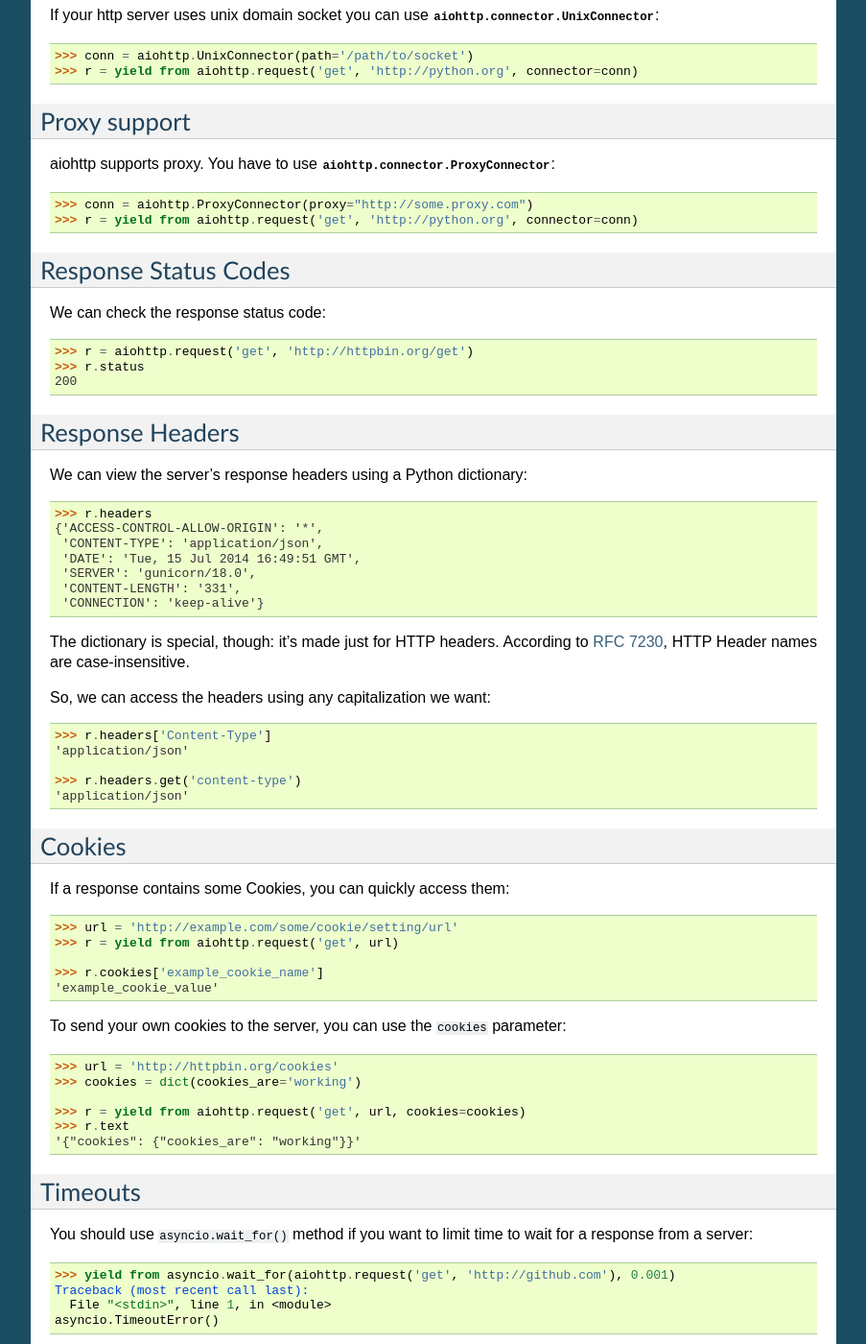
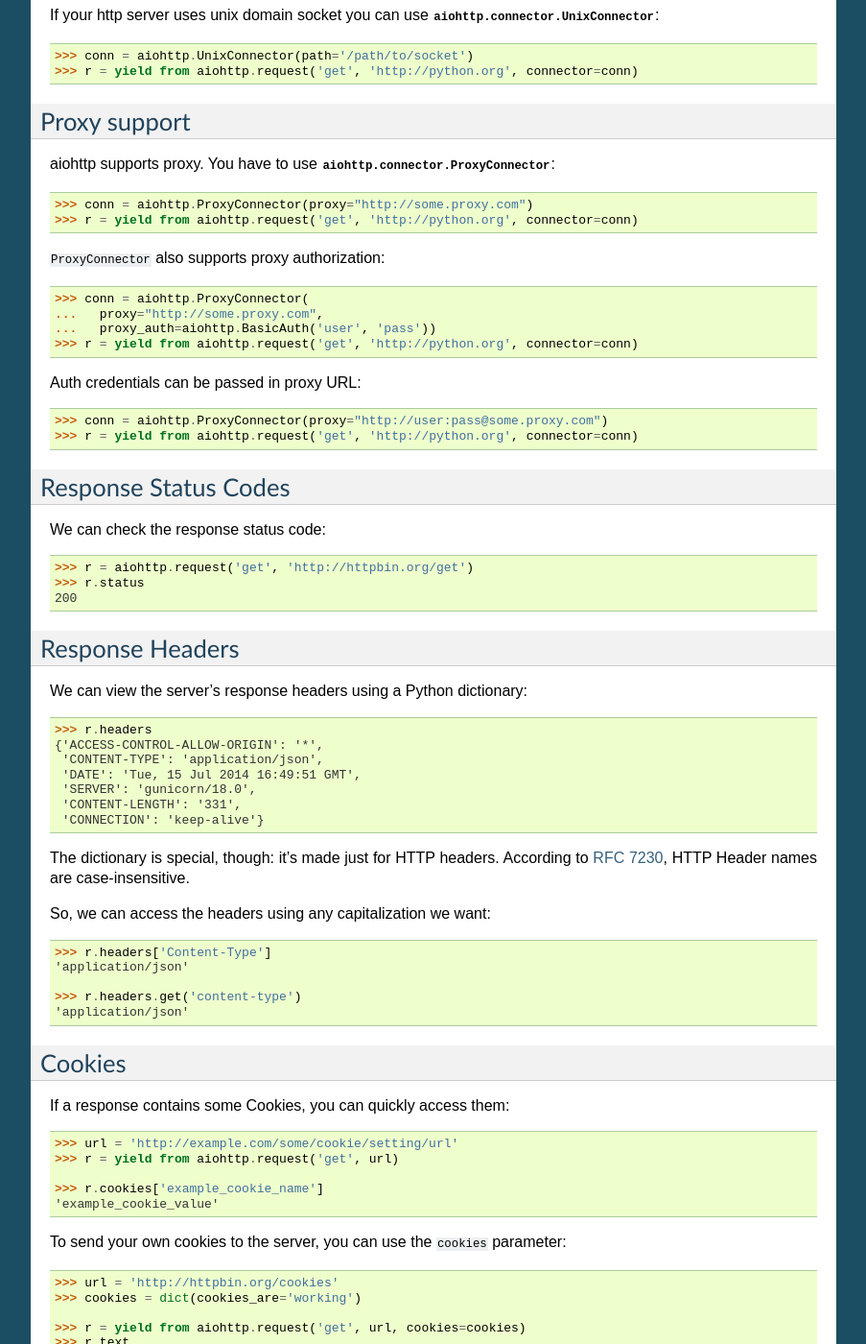
Before and after one commit to MegaDev007/aiohttp, a Sphinx documentation site: the page built from docs/client.rst, in a window 1280 px wide and 1400 px high, scrolled down 5028 px. Shown: the whole window at 96% size, without its empty margins (198-1101 px from the left). Built offline with Sphinx 7.4.7, drawn with Linux system fonts in a browser that asks for light colours; some of the changed text lies outside the part shown.

Commit message:
added few lines in docs

```diff
--- a/docs/client.rst
+++ b/docs/client.rst
@@ -309,8 +311,20 @@ Proxy support
 
 aiohttp supports proxy. You have to use :class:`aiohttp.connector.ProxyConnector`::
 
-  >>> conn = aiohttp.ProxyConnector(proxy="http://some.proxy.com")
-  >>> r = yield from aiohttp.request('get', 'http://python.org', connector=conn)
+   >>> conn = aiohttp.ProxyConnector(proxy="http://some.proxy.com")
+   >>> r = yield from aiohttp.request('get', 'http://python.org', connector=conn)
+
+``ProxyConnector`` also supports proxy authorization::
+
+   >>> conn = aiohttp.ProxyConnector(
+   ...   proxy="http://some.proxy.com",
+   ...   proxy_auth=aiohttp.BasicAuth('user', 'pass'))
+   >>> r = yield from aiohttp.request('get', 'http://python.org', connector=conn)
+
+Auth credentials can be passed in proxy URL::
+
+   >>> conn = aiohttp.ProxyConnector(proxy="http://user:pass@some.proxy.com")
+   >>> r = yield from aiohttp.request('get', 'http://python.org', connector=conn)
 
 
 Response Status Codes
@@ -318,9 +332,9 @@ Response Status Codes
 
 We can check the response status code::
 
-    >>> r = aiohttp.request('get', 'http://httpbin.org/get')
-    >>> r.status
-    200
+   >>> r = aiohttp.request('get', 'http://httpbin.org/get')
+   >>> r.status
+   200
 
 
 Response Headers
@@ -370,6 +384,22 @@ parameter::
     >>> r.text
     '{"cookies": {"cookies_are": "working"}}'
 
+With :ref:`connection pooling<client-keep-alive>` you can share cookies between
+requests::
+
+    >>> conn = aiohttp.connector.TCPConnector(share_cookies=True)
+    >>> r = yield from aiohttp.request('get', 'http://httpbin.org/cookies/set?k1=v1',
+    ...                                connector=conn)
+    >>> r.text
+    '{"cookies": {"k1": "v1"}}'
+    >>> r = yield from aiohttp.request('get', 'http://httpbin.org/cookies',
+    ...                                connection=conn)
+    >>> r.text
+    '{"cookies": {"k1": "v1"}}'
+
+.. note::
+   By default ``share_cookies`` set to ``False``.
+
 
 Timeouts
 --------
```
Also changed, not shown: other parts of docs/client.rst (+2 -0 lines).
